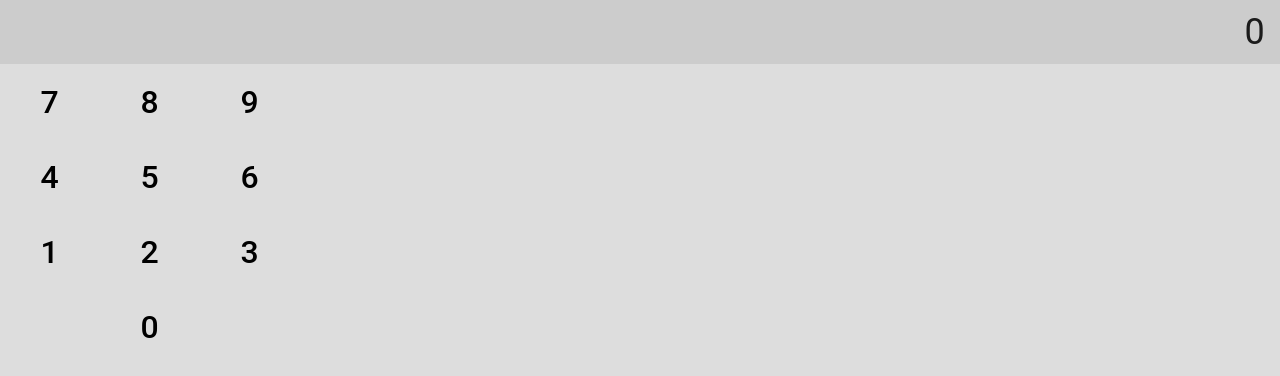
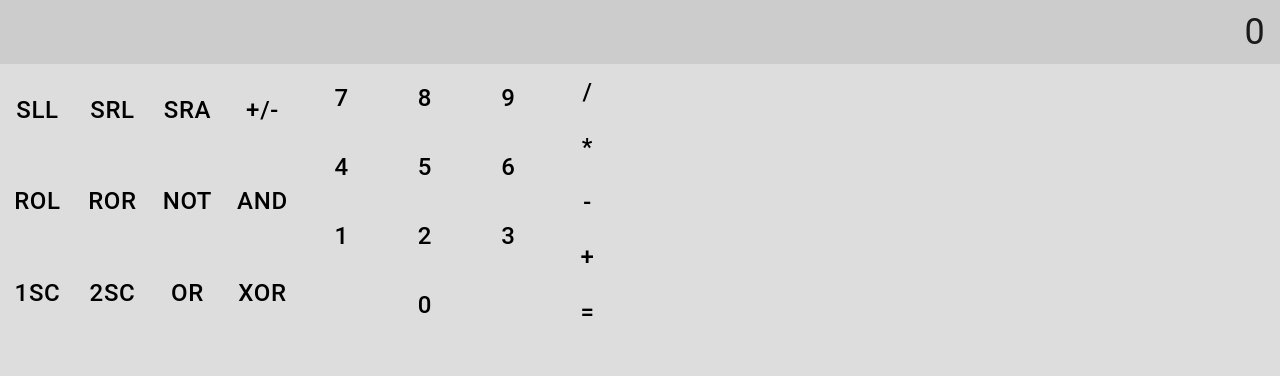
Before and after one commit to eggroll-bot/programmers-calculator, a React (Create React App) app: page / in a window 1280 px wide. Shown: the top 376 px of the page. Built offline with nearby package versions, Linux system fonts and the light colour scheme.

Commit message:
Created ButtonPad and replaced Numpad with ButtonPad

```diff
--- /dev/null
+++ b/src/components/ButtonPad.js
@@ -0,0 +1,33 @@
+import React from "react";
+import { Button, Grid } from "@material-ui/core";
+import PropTypes from "prop-types";
+
+// TO-DO: Implement keyboard keys and functions for button presses.
+
+function ButtonPad( props ) {
+	return (
+		<Grid container justify="center" style={ { height: props.height, width: props.width } }>
+			{
+				props.operations.map( ( item ) =>
+					(
+						<Grid item key={ item } xs={ props.xs }>
+							<Button color="primary" disableFocusRipple={ true } style={ { fontSize: props.fontSize, height: "100%", width: "100%" } }>
+								{ item }
+							</Button>
+						</Grid>
+					)
+				)
+			}
+		</Grid>
+	);
+}
+
+ButtonPad.propTypes = {
+	fontSize: PropTypes.string.isRequired,
+	height: PropTypes.string,
+	operations: PropTypes.array.isRequired,
+	width: PropTypes.string,
+	xs: PropTypes.number.isRequired
+};
+
+export default ButtonPad;
--- a/src/components/MainScreen.js
+++ b/src/components/MainScreen.js
@@ -1,6 +1,7 @@
 import React from "react";
 import Display from "./Display";
-import Numpad from "./Numpad";
+import ButtonPad from "./ButtonPad";
+import { Grid } from "@material-ui/core";
 
 class MainScreen extends React.Component {
 	constructor( ) {
@@ -12,7 +13,35 @@ class MainScreen extends React.Component {
 		return (
 			<>
 				<Display text={ this.state.displayText } />
-				<Numpad height="300px" width="300px" />
+
+				<Grid container>
+					<Grid item>
+						<ButtonPad
+							fontSize="24px"
+							height="275px"
+							operations={ [ "SLL", "SRL", "SRA", "+/-", "ROL", "ROR", "NOT", "AND", "1SC", "2SC", "OR", "XOR" ] }
+							width="300px"
+							xs={ 3 } />
+					</Grid>
+
+					<Grid item>
+						<ButtonPad
+							fontSize="24px"
+							height="275px"
+							operations={ [ 7, 8, 9, 4, 5, 6, 1, 2, 3, 0 ] }
+							width="250px"
+							xs={ 4 } />
+					</Grid>
+
+					<Grid item>
+						<ButtonPad
+							fontSize="24px"
+							height="275px"
+							operations={ [ "/", "*", "-", "+", "=" ] }
+							width="75px"
+							xs={ 12 } />
+					</Grid>
+				</Grid>
 			</>
 		);
 	}
--- a/src/components/Numpad.js
+++ /dev/null
@@ -1,30 +0,0 @@
-import React from "react";
-import { Button, Grid } from "@material-ui/core";
-import PropTypes from "prop-types";
-
-// TO-DO: Implement keyboard keys 0-9 and functions for button presses.
-
-function Numpad( props ) {
-	return (
-		<Grid container justify="center" style={ { height: props.height, width: props.width } }>
-			{
-				[ 7, 8, 9, 4, 5, 6, 1, 2, 3, 0 ].map( ( item ) =>
-					(
-						<Grid item key={ item } xs={ 4 }>
-							<Button color="primary" disableFocusRipple={ true } style={ { fontSize: "32px", height: "100%", width: "100%" } }>
-								{ item }
-							</Button>
-						</Grid>
-					)
-				)
-			}
-		</Grid>
-	);
-}
-
-Numpad.propTypes = {
-	height: PropTypes.string,
-	width: PropTypes.string
-};
-
-export default Numpad;
```
